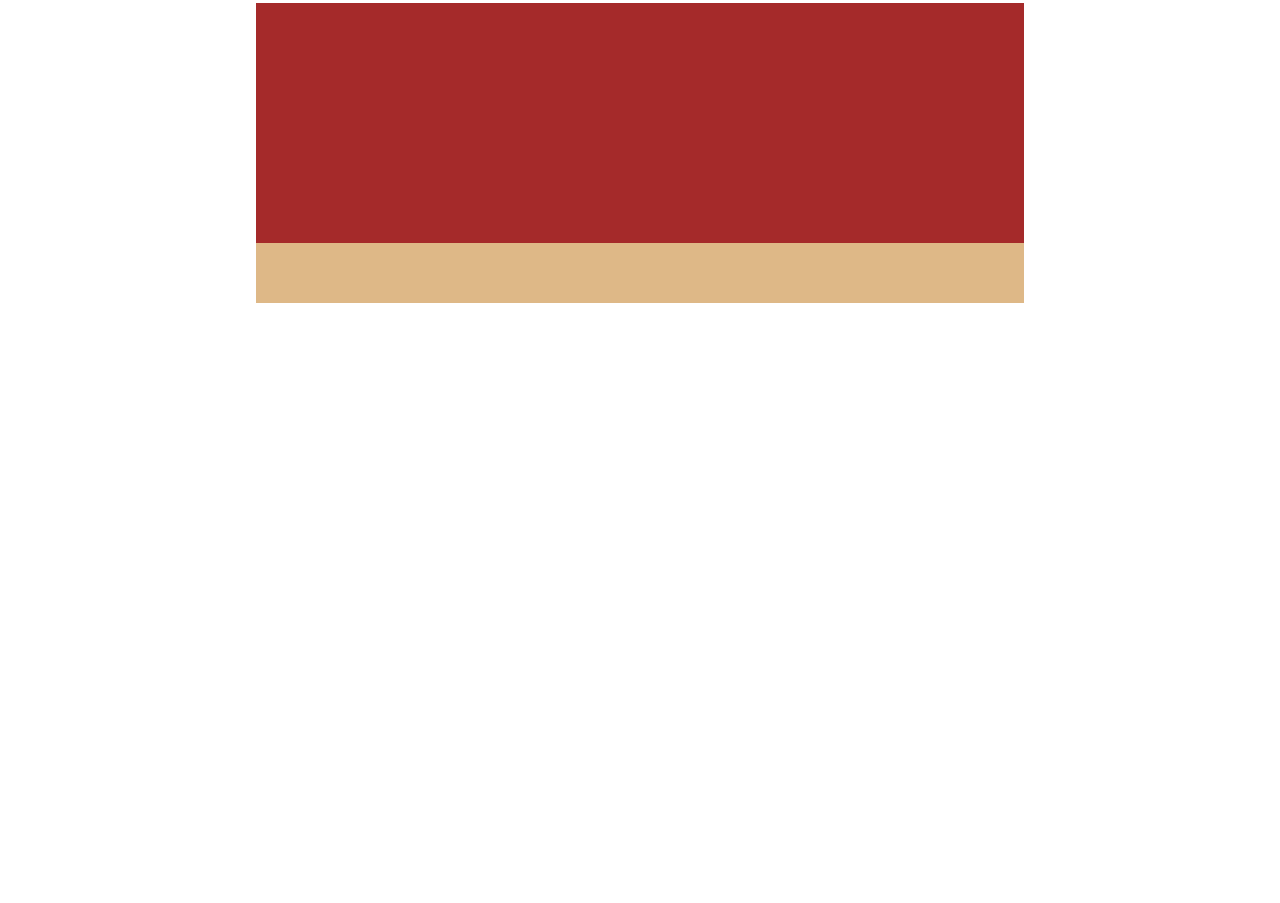
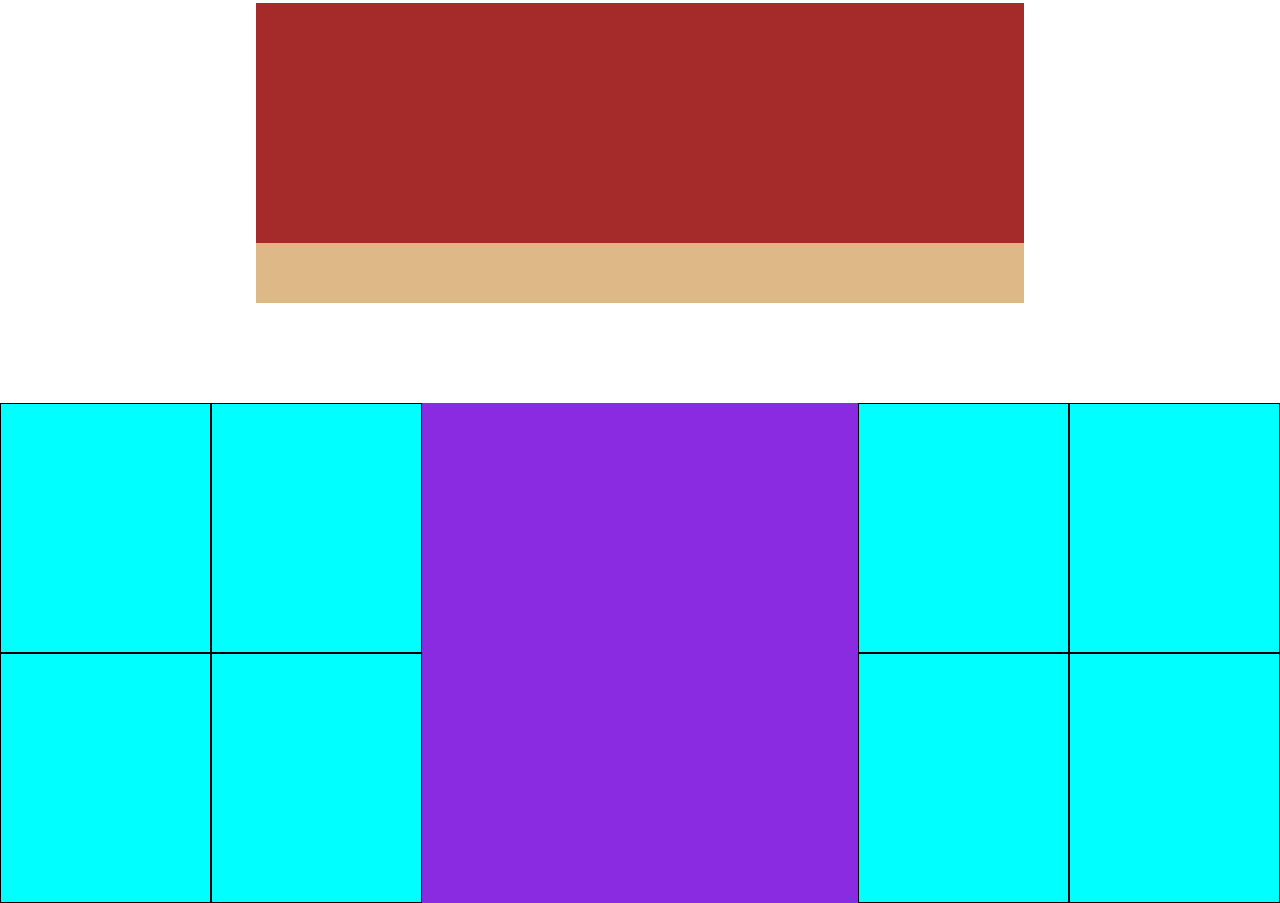
Before and after one commit to Omar-Codess/htmlcss-dropbox, a plain HTML site: page index.html in a window 1280 px wide. Shown: the part 2827-3730 px from the top of the page. Before the commit the page ends 3130 px from the top, so only its background shows below. Drawn offline with Linux system fonts and the light colour scheme.

Commit message:
completata sezione 5

```diff
--- a/css/style.css
+++ b/css/style.css
@@ -162,3 +162,30 @@ header{
     width: 100%;
     background-color: burlywood;
 }
+
+/* SECTION-5 */
+.section-5-container{
+    height: 500px;
+    display: flex;
+    margin-top: 100px;
+}
+
+.sec-5-companies{
+    width: calc(33%);
+    height: 100%;
+    background-color: aqua;
+    display: flex;
+    flex-wrap: wrap;
+}
+
+.sec-5-middle{
+    width: calc(34%);
+    height: 100%;
+    background-color: blueviolet;
+}
+
+.sec-5-company{
+    height: calc(100% / 2);
+    width: calc(100% / 2);
+    border: 1px solid black;
+}
--- a/index.html
+++ b/index.html
@@ -81,7 +81,21 @@
 
         <!-- section-5 -->
         <section>
-
+            <div class="section-5-container">
+                <div class="sec-5-companies">
+                    <div class="sec-5-company"></div>
+                    <div class="sec-5-company"></div>
+                    <div class="sec-5-company"></div>
+                    <div class="sec-5-company"></div>
+                </div>
+                <div class="sec-5-middle"></div>
+                <div class="sec-5-companies">
+                    <div class="sec-5-company"></div>
+                    <div class="sec-5-company"></div>
+                    <div class="sec-5-company"></div>
+                    <div class="sec-5-company"></div>
+                </div>
+            </div>
         </section>
         <!-- section-5 -->
 
```
